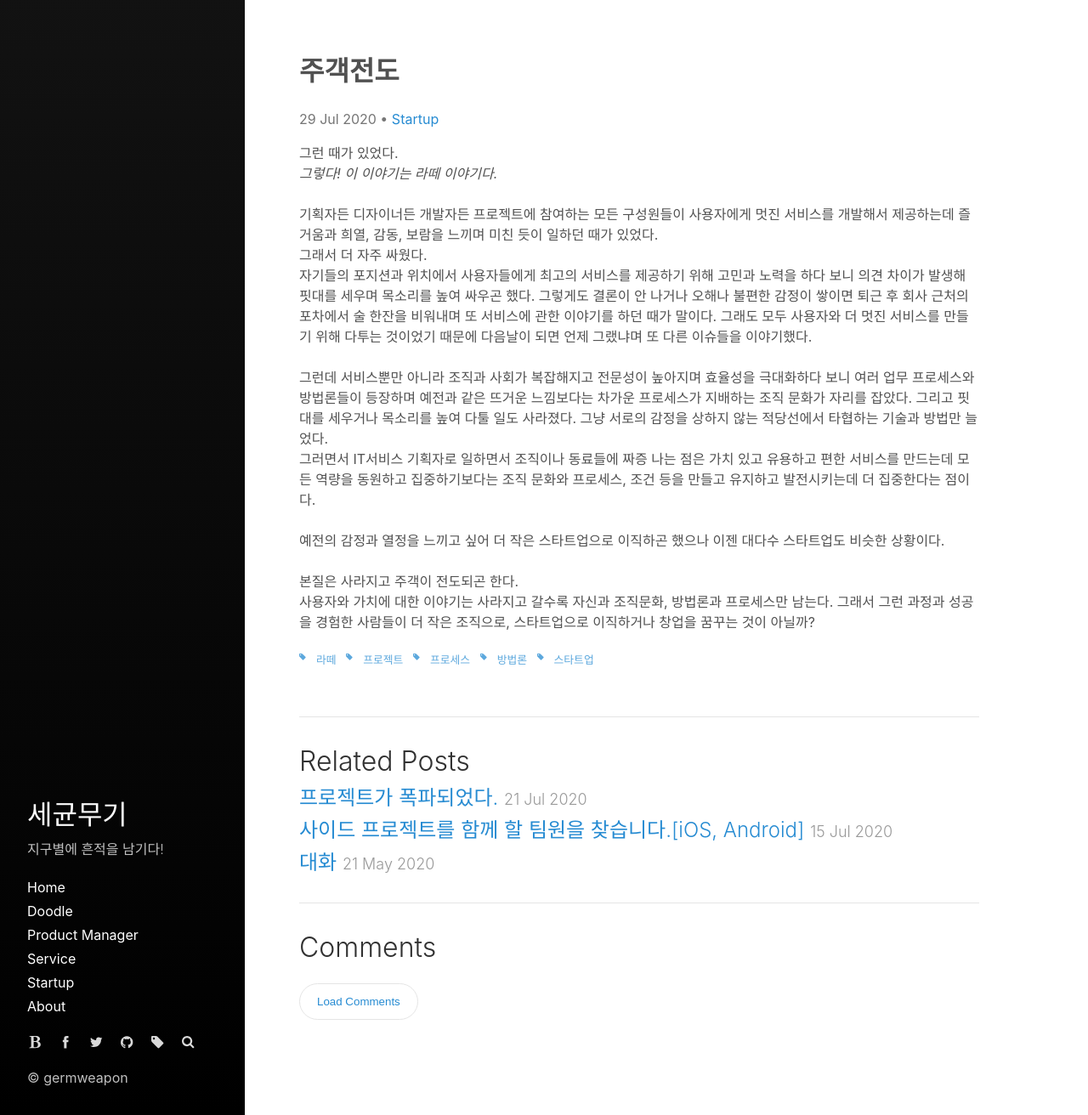
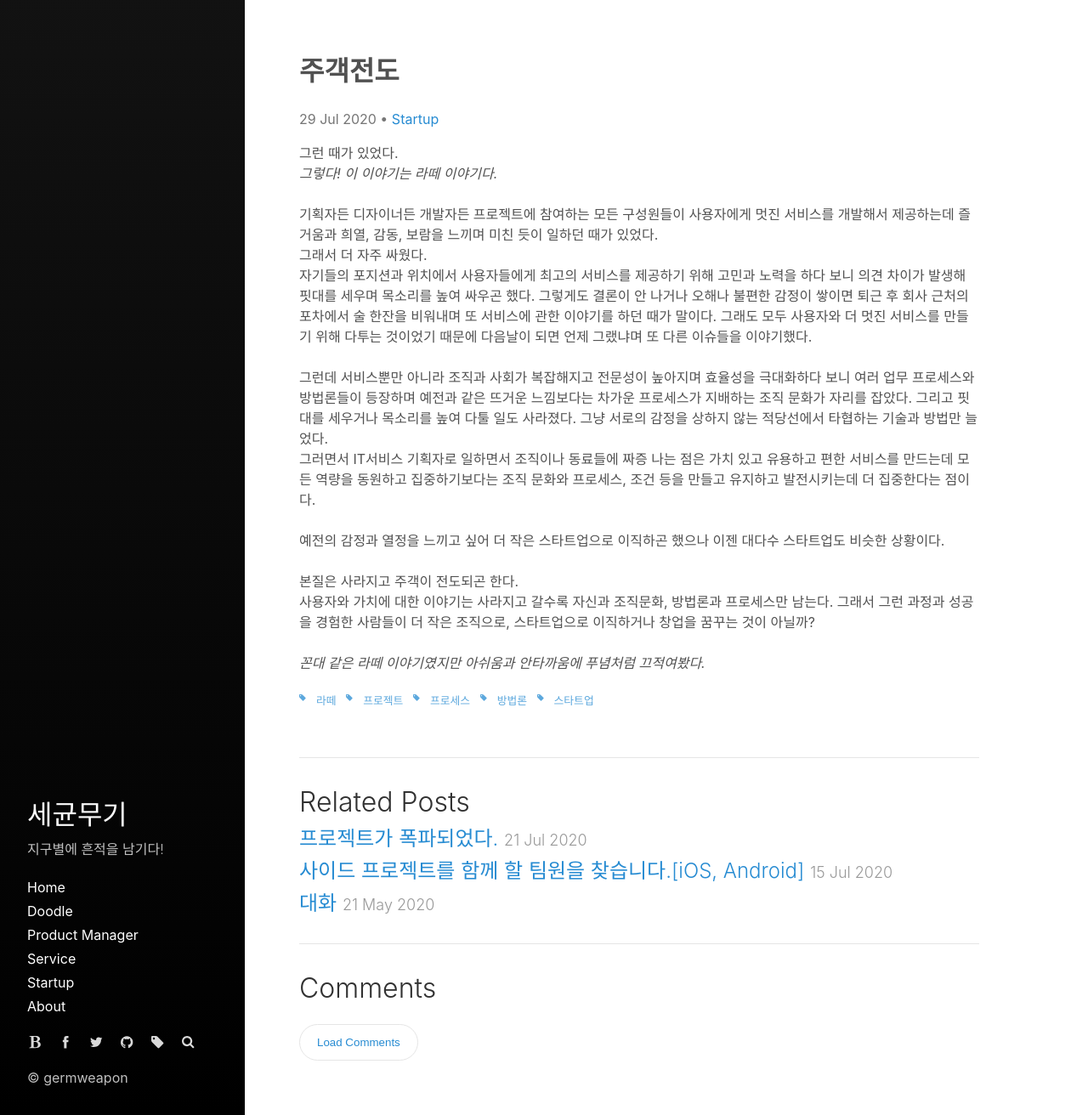
Before and after one commit to germweapon/germweapon.github.io, a Jekyll site: the page built from _posts/2020-07-29-주객전도.md, in a window 1280 px wide. Shown: the whole page at 85% size. Built offline with Jekyll 4.4.1, drawn with Linux system fonts in a browser that asks for light colours; comment, search, counter and statistics services are not loaded.

Commit message:
문구 수정

```diff
--- a/_posts/2020-07-29-주객전도.md
+++ b/_posts/2020-07-29-주객전도.md
@@ -32,4 +32,6 @@ sitemap :
 예전의 감정과 열정을 느끼고 싶어 더 작은 스타트업으로 이직하곤 했으나 이젠 대다수 스타트업도 비슷한 상황이다.<br>
 <br>
 본질은 사라지고 주객이 전도되곤 한다.<br>
-사용자와 가치에 대한 이야기는 사라지고 갈수록 자신과 조직문화, 방법론과 프로세스만 남는다. 그래서 그런 과정과 성공을 경험한 사람들이 더 작은 조직으로, 스타트업으로 이직하거나 창업을 꿈꾸는 것이 아닐까?
+사용자와 가치에 대한 이야기는 사라지고 갈수록 자신과 조직문화, 방법론과 프로세스만 남는다. 그래서 그런 과정과 성공을 경험한 사람들이 더 작은 조직으로, 스타트업으로 이직하거나 창업을 꿈꾸는 것이 아닐까?<br>
+<br>
+*꼰대 같은 라떼 이야기였지만 아쉬움과 안타까움에 푸념처럼 끄적여봤다.*
```
